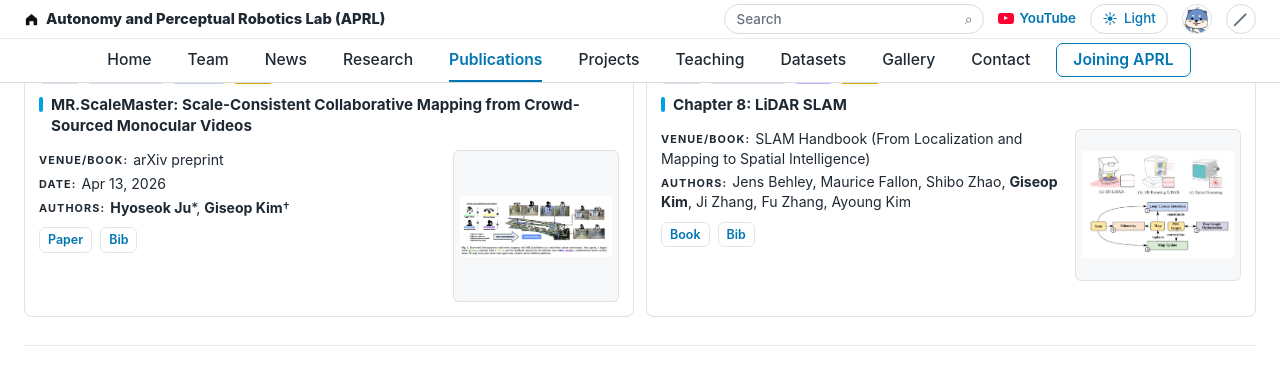
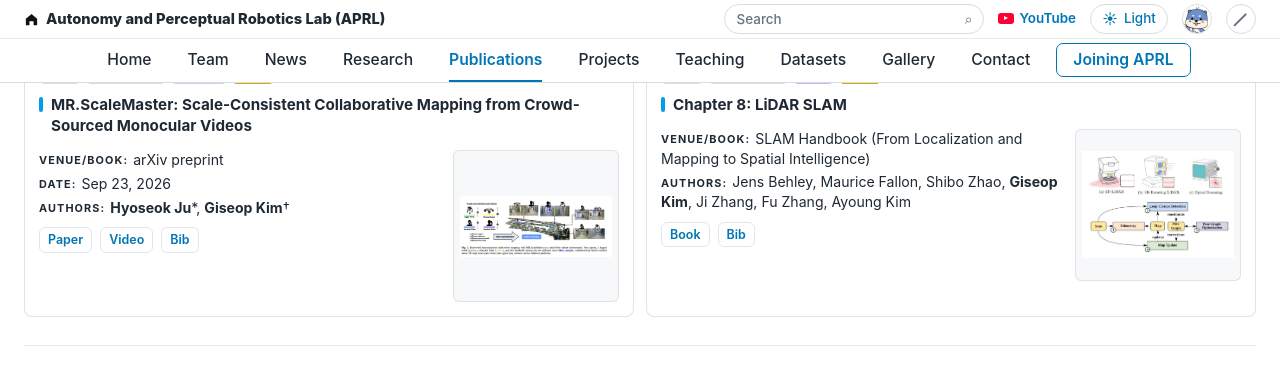
Before and after one commit to team-aprl/team-aprl.github.io, a Jekyll site: the page built from publications.html, in a window 1280 px wide and 900 px high, scrolled down 2416 px. Shown: the top 368 px of the window. Built offline with Jekyll 4.4.1, drawn with Linux system fonts in a browser that asks for light colours.

Commit message:
Add MR.ScaleMaster video and update date

```diff
--- a/publications.html
+++ b/publications.html
@@ -115,7 +115,7 @@ extra_styles:
           </article>
           <article class="publication-card" data-region="international" data-type="preprint" data-aprl="aprl" data-year="2026" data-venue="arxiv">
             <div class="publication-body"><div class="publication-title-row"><span class="pub-badge pub-year">2026</span><span class="pub-badge">International</span><span class="pub-badge">Preprint</span><span class="pub-badge aprl">APRL</span><h3>MR.ScaleMaster: Scale-Consistent Collaborative Mapping from Crowd-Sourced Monocular Videos</h3></div>
-              <div class="publication-meta"><span><b>Venue/Book</b>arXiv preprint</span><span><b>Date</b>Apr 13, 2026</span><span><b>Authors</b><strong>Hyoseok Ju</strong>*, <strong>Giseop Kim</strong>†</span></div><div class="publication-actions"><a href="https://arxiv.org/pdf/2604.11372">Paper</a></div></div><a class="publication-figure" href="assets/publications/mr-scalemaster-collaborative-mapping.png"><img src="assets/publications/thumbs/mr-scalemaster-collaborative-mapping-thumb.webp" alt="Figure for MR.ScaleMaster: Scale-Consistent Collaborative Mapping from Crowd-Sourced Monocular Videos" width="800" height="322" loading="lazy" decoding="async" /></a>
+              <div class="publication-meta"><span><b>Venue/Book</b>arXiv preprint</span><span><b>Date</b>Sep 23, 2026</span><span><b>Authors</b><strong>Hyoseok Ju</strong>*, <strong>Giseop Kim</strong>†</span></div><div class="publication-actions"><a href="https://arxiv.org/pdf/2604.11372">Paper</a><a href="https://youtu.be/pXTXyLglGkI?si=p17pqMasgkFzrvuc">Video</a></div></div><a class="publication-figure" href="assets/publications/mr-scalemaster-collaborative-mapping.png"><img src="assets/publications/thumbs/mr-scalemaster-collaborative-mapping-thumb.webp" alt="Figure for MR.ScaleMaster: Scale-Consistent Collaborative Mapping from Crowd-Sourced Monocular Videos" width="800" height="322" loading="lazy" decoding="async" /></a>
           </article>
           <article class="publication-card" data-region="domestic" data-type="journal" data-aprl="aprl" data-year="2026" data-venue="domestic-conf">
             <div class="publication-body"><div class="publication-title-row"><span class="pub-badge pub-year">2026</span><span class="pub-badge">Domestic</span><span class="pub-badge">Journal</span><span class="pub-badge aprl">APRL</span><h3>VLM 시대의 목표 객체 탐색을 위한 지식 융합 전략 서베이</h3></div>
```
